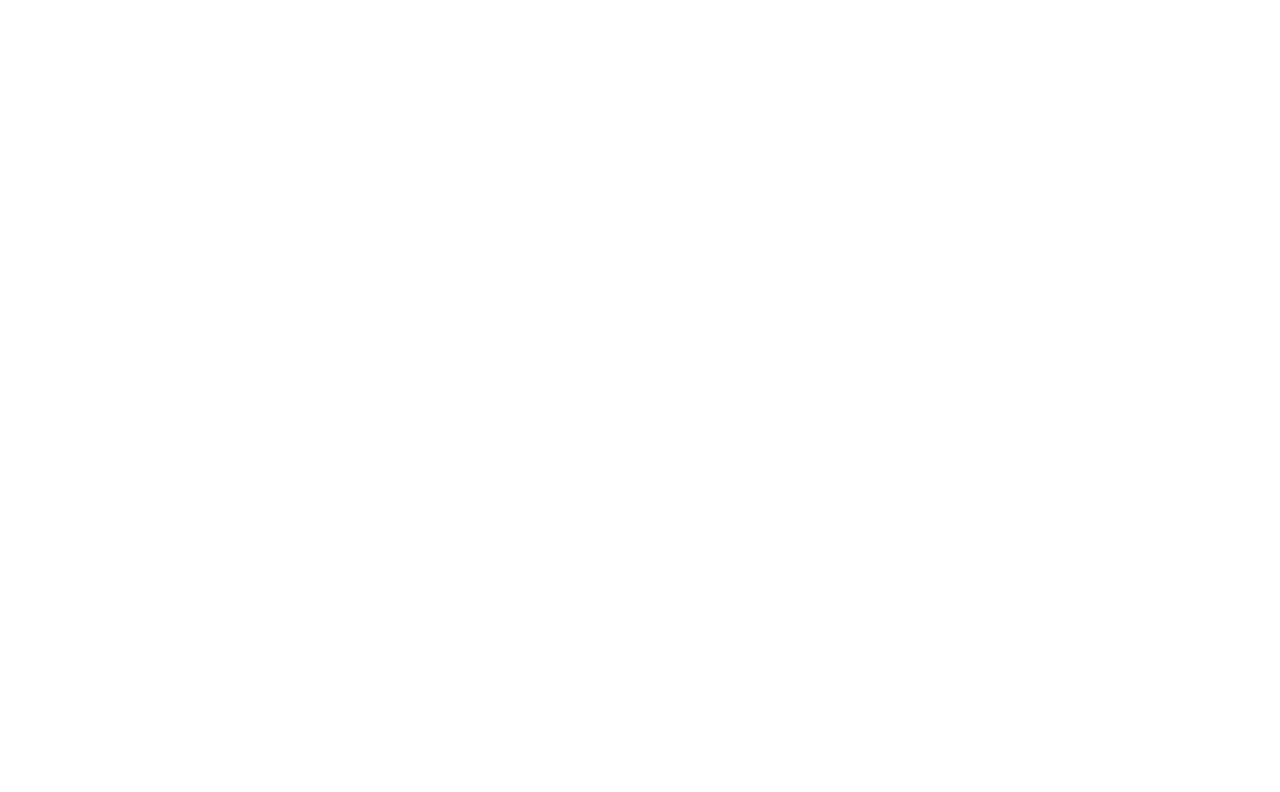
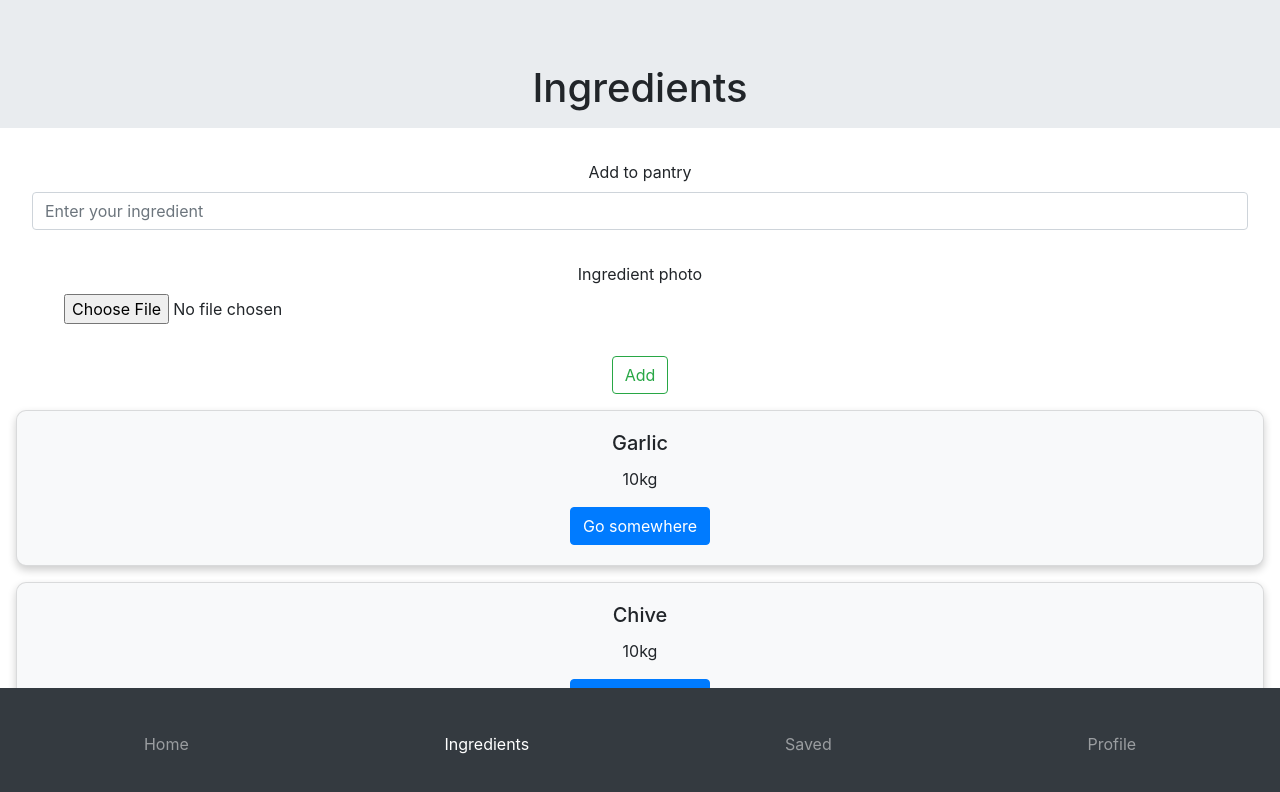
Before and after one commit to bao153/fidea, a React (Create React App) app: page /ingredients in a window 1280 px wide. Shown: the top 792 px of the page. Built offline with nearby package versions, Linux system fonts and the light colour scheme.

Commit message:
complete ingredients page

```diff
--- a/src/App.js
+++ b/src/App.js
@@ -3,12 +3,19 @@
 
 import './App.css';
 
-import Home from './components/pages/Home/Home'
+import Home from './components/pages/Home/Home';
+import Ingredients from './components/pages/Ingredients/Ingredients';
+import Saved from './components/pages/Saved/Saved';
+import Profile from './components/pages/Profile/Profile';
+
 
 function App() {
   return (
     <div className="App">
       <Route exact path='/' component={Home}/>
+      <Route path='/ingredients' component={Ingredients}/>
+      <Route path='/saved' component={Saved}/>
+      <Route path='/profile' component={Profile}/>
     </div>
   );
 }
--- a/src/components/lib/CustomCard/CustomCard.css
+++ b/src/components/lib/CustomCard/CustomCard.css
@@ -1,18 +1,6 @@
 .card {
   border-radius: 10px;
   box-shadow: 0 4px 8px 0 rgba(0,0,0,0.2);
-  background-color: white;
+  flex: 0 1 40%;
   margin: 1rem;
-  height: 13rem;
-  flex: 0 1 40%;
 }
-
-.cards {
-  padding-top: 1rem;
-  display: flex;
-  justify-content: space-around;
-  flex-wrap: wrap;
-  flex-direction: row;
-  height: 37rem;
-  overflow: auto;
-}
--- a/src/components/lib/CustomCard/CustomCard.js
+++ b/src/components/lib/CustomCard/CustomCard.js
@@ -5,10 +5,12 @@
 
 const CustomCard = (props) => {
   return (
-    <Card style={{ width: '10rem' }}>
+    <Card
+      bg={props.variant ? props.variant.toLowerCase() : null}
+    >
     <Card.Body>
-      <Card.Title>Recipe Name</Card.Title>
-      <Card.Text>Cook Time: 10s</Card.Text>
+      <Card.Title>{props.title}</Card.Title>
+      <Card.Text>{props.text}</Card.Text>
       <Button variant="primary">Go somewhere</Button>
     </Card.Body>
   </Card>
--- a/src/components/lib/CustomNavbar/CustomNavbar.js
+++ b/src/components/lib/CustomNavbar/CustomNavbar.js
@@ -1,12 +1,14 @@
 import React, { useState } from 'react';
+import { NavLink } from 'react-router-dom';
 import { Navbar, Nav } from 'react-bootstrap';
 
 const CustomNavbar = (props) => {
-  const [activeKey, setActiveKey] = useState('/');
+  const [activeKey, setActiveKey] = useState('/home');
 
   const handleSelect = (eventKey, e) => {
-    e.preventDefault();
+    //e.preventDefault();
     setActiveKey(eventKey);
+    console.log(eventKey)
   }
 
   return (
@@ -14,12 +16,13 @@
         <Nav onSelect={handleSelect}
           className="justify-content-around"
           style={{width: "100rem"}}
+          defaultActiveKey="/"
           activeKey={activeKey}
         >
-          <Nav.Link href="/" eventKey="home">Home</Nav.Link>
-          <Nav.Link href="#ingredients" eventKey="ingredients">Ingredients</Nav.Link>
-          <Nav.Link href="#saved" eventKey="saved">Saved</Nav.Link>
-          <Nav.Link href="#profile" eventKey="profile">Profile</Nav.Link>
+          <Nav.Link as={NavLink} exact to="/" eventKey="home">Home</Nav.Link>
+          <Nav.Link as={NavLink} to="/ingredients" eventKey="ingredients">Ingredients</Nav.Link>
+          <Nav.Link as={NavLink} to="/saved" eventKey="saved">Saved</Nav.Link>
+          <Nav.Link as={NavLink} to="/profile" eventKey="profile">Profile</Nav.Link>
         </Nav>
       </Navbar>
   )
--- a/src/components/pages/Home/Home.css
+++ b/src/components/pages/Home/Home.css
@@ -0,0 +1,8 @@
+.recipe-cards {
+  display: flex;
+  justify-content: space-around;
+  flex-wrap: wrap;
+  flex-direction: row;
+  height: 37rem;
+  overflow: auto;
+}
--- a/src/components/pages/Home/Home.js
+++ b/src/components/pages/Home/Home.js
@@ -1,25 +1,43 @@
 import React, { useContext, useEffect } from 'react';
-import { Jumbotron } from 'react-bootstrap';
 
 import "./Home.css";
 
 import CustomNavbar from '../../lib/CustomNavbar/CustomNavbar';
 import CustomJumbotron from '../../lib/CustomJumbotron/CustomJumbotron';
 import CustomCard from '../../lib/CustomCard/CustomCard';
-import Card from 'react-bootstrap/Card';
-import Button from 'react-bootstrap/Button';
+//import Card from 'react-bootstrap/Card';
+//import Button from 'react-bootstrap/Button';
 
 const Home = (props) => {
+  const recipes = [
+    {
+      name: 'Garlic Butter Wings',
+      time: '10min'
+    },
+    {
+      name: 'Garlic Fish Sauce Wings',
+      time: '10min'
+    },
+    {
+      name: 'Garlic Chive Wings',
+      time: '10min'
+    },
+    {
+      name: 'Garlic BBQ Wings',
+      time: '10min'
+    },
+    {
+      name: 'Garlic Bacon Wings',
+      time: '10min'
+    }
+  ].map((recipe, idx) => <CustomCard title={recipe.name} text={recipe.time}/>);
   return (
     <div className='Home'>
       <CustomJumbotron text="Home" />
-      <div className="cards">
-        <CustomCard />
-        <CustomCard />
-        <CustomCard />
-        <CustomCard />
-        <CustomCard />
-        <CustomCard />
+      <div className="home-container">
+        <div className="recipe-cards">
+          {recipes}
+        </div>
       </div>
       <CustomNavbar />
     </div>
--- /dev/null
+++ b/src/components/pages/Ingredients/Ingredients.css
@@ -0,0 +1,19 @@
+.form-label {
+  text-align: initial;
+}
+
+.form-group {
+  margin: 2rem;
+}
+
+.form-file {
+  margin: 2rem;
+}
+
+.ingredients-container {
+  justify-content: space-around;
+  flex-wrap: wrap;
+  flex-direction: row;
+  height: 37rem;
+  overflow: auto;
+}
--- /dev/null
+++ b/src/components/pages/Ingredients/Ingredients.js
@@ -0,0 +1,67 @@
+import React from 'react';
+import Form from 'react-bootstrap/Form';
+import Card from 'react-bootstrap/Card';
+import Button from 'react-bootstrap/Button';
+
+import "./Ingredients.css";
+import CustomJumbotron from '../../lib/CustomJumbotron/CustomJumbotron';
+import CustomNavbar from '../../lib/CustomNavbar/CustomNavbar';
+import CustomCard from '../../lib/CustomCard/CustomCard';
+
+const Ingredients = (props) => {
+  const ingredientCards = [
+    {
+      item: 'Garlic',
+      amount: '10kg'
+    },
+    {
+      item: 'Chive',
+      amount: '10kg'
+    },
+    {
+      item: 'Fish sauce',
+      amount: '10kg'
+    },
+    {
+      item: 'Wings',
+      amount: '10kg'
+    },
+    {
+      item: 'Bacon',
+      amount: '10kg'
+    }
+  ].map((ingredient, idx) =>
+    <CustomCard
+      variant="light"
+      title={ingredient.item}
+      text={ingredient.amount} />
+    );
+
+  return (
+    <div className="Ingredients">
+      <CustomJumbotron text="Ingredients" />
+      <div className='ingredients-container'>
+        <Form>
+          <Form.Group className="ingredient-input" controlId="ingredientInput">
+            <Form.Label className="mr-auto">Add to pantry</Form.Label>
+            <Form.Control  type="input" placeholder="Enter your ingredient" />
+          </Form.Group>
+          <Form.Group>
+            <Form.File id="ingredientPhoto" label="Ingredient photo" />
+          </Form.Group>
+        </Form>
+
+        <Button variant="outline-success" type="submit">
+          Add
+        </Button>
+
+        <div className="ingredient-cards">
+          {ingredientCards}
+        </div>
+      </div>
+      <CustomNavbar />
+    </div>
+  )
+}
+
+export default Ingredients;
--- /dev/null
+++ b/src/components/pages/Profile/Profile.js
@@ -0,0 +1,13 @@
+import React from 'react';
+import CustomNavbar from '../../lib/CustomNavbar/CustomNavbar';
+
+const Profile = (props) => {
+  return (
+    <div>
+      Profile
+      <CustomNavbar />
+    </div>
+  )
+}
+
+export default Profile;
--- /dev/null
+++ b/src/components/pages/Saved/Saved.js
@@ -0,0 +1,13 @@
+import React from 'react';
+import CustomNavbar from '../../lib/CustomNavbar/CustomNavbar';
+
+const Saved = (props) => {
+  return (
+    <div>
+      Saved
+      <CustomNavbar />
+    </div>
+  )
+}
+
+export default Saved;
```
Also changed, not shown: src/components/pages/Profile/Profile.css (added), src/components/pages/Saved/Saved.css (added).
